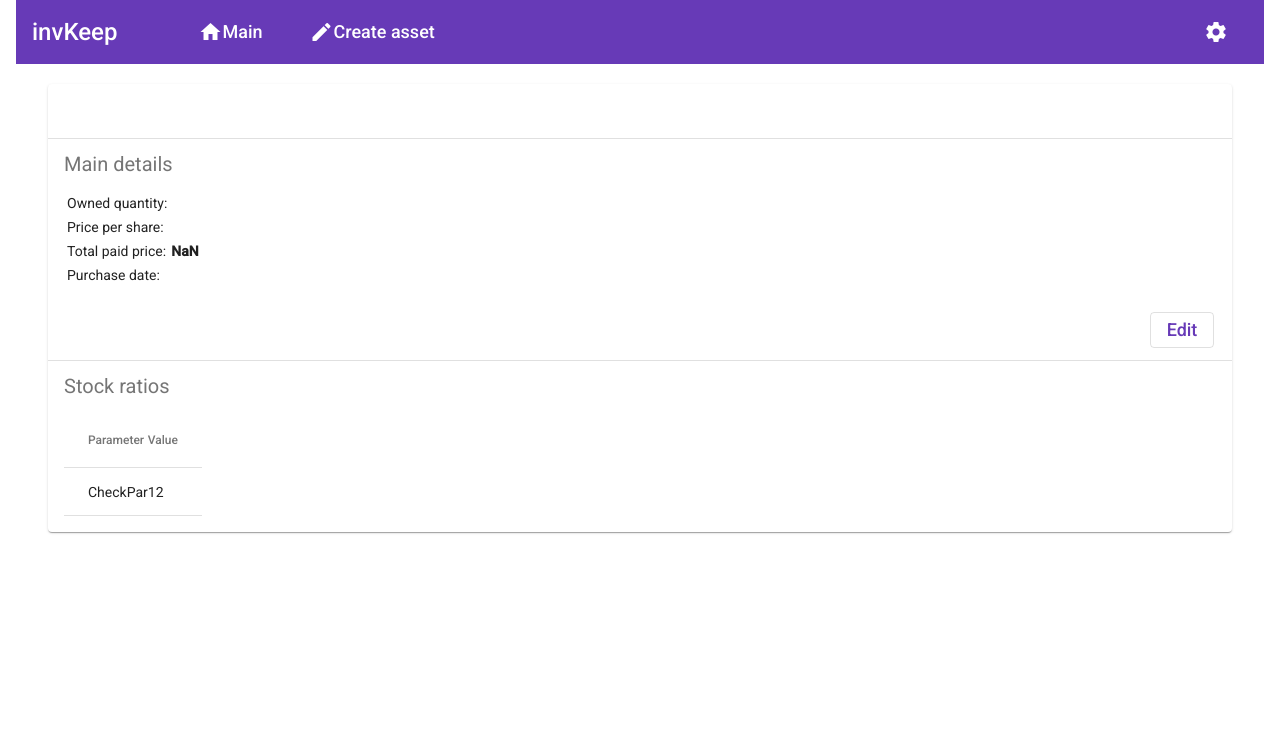
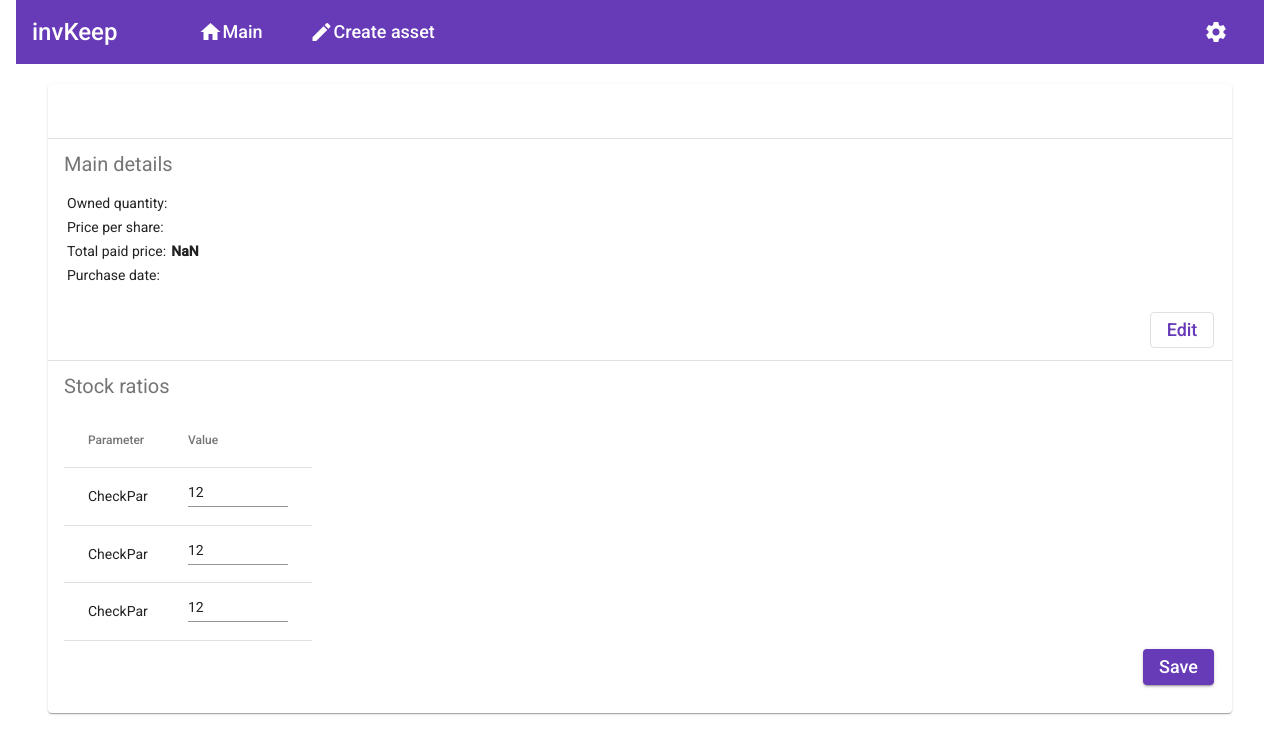
Before and after one commit to PPat93/invKeep, an Angular app in the folder invKeepFrontend/: page /details/1 in a window 1280 px wide. Shown: the top 754 px of the page. Built offline with nearby package versions, Linux system fonts and the light colour scheme.

Commit message:
v0.05.01 - add save button, some table styiling, create inputs for ratios, first attempt to data save

```diff
--- a/invKeepFrontend/src/app/assetComponents/asset-details/asset-details.component.html
+++ b/invKeepFrontend/src/app/assetComponents/asset-details/asset-details.component.html
@@ -1,4 +1,4 @@
-<mat-card>
+<mat-card xmlns="http://www.w3.org/1999/html">
   <mat-card-title>
     <span id="name">{{assetMainDetails.assetName}}</span>
     <span id="symbol">{{assetMainDetails.assetSymbol}}</span>
@@ -37,61 +37,69 @@
     Stock ratios
   </mat-card-subtitle>
   <mat-card-content>
-    <ng-form ngForm #ratios class="asset-ratios-table">
+    <ng-form (submit)="saveDetailedRatios(ratiosInput)" ngForm #ratiosInput class="asset-ratios-table">
       <table mat-table [dataSource]="detailedAssetRatios">
         <ng-container matColumnDef="parameterName">
           <th mat-header-cell *matHeaderCellDef>Parameter</th>
-          <td mat-cell *matCellDef="let ratio"> {{ratio.parameterName}}</td>
+          <td class="parameter-name" mat-cell *matCellDef="let ratio"> {{ratio.parameterName}}</td>
         </ng-container>
         <ng-container matColumnDef="valueNum">
           <th mat-header-cell *matHeaderCellDef>Value</th>
-          <td mat-cell *matCellDef="let ratio">{{ratio.valueNum}}</td>
+          <td mat-cell *matCellDef="let ratio">
+            <mat-form-field class="parameter-value">
+              <input [ngModel]="ratio.valueNum" name="ratio.parameterName"matInput value="{{ratio.valueNum}}">
+            </mat-form-field>
+          </td>
         </ng-container>
         <tr mat-header-row *matHeaderRowDef="ratiosColumns"></tr>
         <tr mat-row *matRowDef="let row; columns: ratiosColumns"></tr>
-        <tr>
-          <td>EPS</td>
-        </tr>
-        <tr>
-          <td>P/E</td>
-        </tr>
-        <tr>
-          <td>PEG</td>
-        </tr>
-        <tr>
-          <td>CAPE</td>
-        </tr>
-        <tr>
-          <td>P/B</td>
-        </tr>
-        <tr>
-          <td>D/E</td>
-        </tr>
-        <tr>
-          <td>ROE</td>
-        </tr>
-        <tr>
-          <td>ROCE</td>
-        </tr>
-        <tr>
-          <td>Dividend Yield</td>
-        </tr>
-        <tr>
-          <td>DPR</td>
-        </tr>
-        <tr>
-          <td>P/S</td>
-        </tr>
-        <tr>
-          <td>Graham Number</td>
-        </tr>
-        <tr>
-          <td>EV/EBIT</td>
-        </tr>
-        <tr>
-          <td>EV/EBITDA</td>
-        </tr>
       </table>
+      <mat-card-actions>
+        <button mat-raised-button color="primary" type="submit">Save</button>
+      </mat-card-actions>
     </ng-form>
   </mat-card-content>
 </mat-card>
+
+<!--<&#45;&#45; <tr>-->
+<!--  <td>EPS</td>-->
+<!--</tr>-->
+<!--<tr>-->
+<!--  <td>P/E</td>-->
+<!--</tr>-->
+<!--<tr>-->
+<!--  <td>PEG</td>-->
+<!--</tr>-->
+<!--<tr>-->
+<!--  <td>CAPE</td>-->
+<!--</tr>-->
+<!--<tr>-->
+<!--  <td>P/B</td>-->
+<!--</tr>-->
+<!--<tr>-->
+<!--  <td>D/E</td>-->
+<!--</tr>-->
+<!--<tr>-->
+<!--  <td>ROE</td>-->
+<!--</tr>-->
+<!--<tr>-->
+<!--  <td>ROCE</td>-->
+<!--</tr>-->
+<!--<tr>-->
+<!--  <td>Dividend Yield</td>-->
+<!--</tr>-->
+<!--<tr>-->
+<!--  <td>DPR</td>-->
+<!--</tr>-->
+<!--<tr>-->
+<!--  <td>P/S</td>-->
+<!--</tr>-->
+<!--<tr>-->
+<!--  <td>Graham Number</td>-->
+<!--</tr>-->
+<!--<tr>-->
+<!--  <td>EV/EBIT</td>-->
+<!--</tr>-->
+<!--<tr>-->
+<!--  <td>EV/EBITDA</td>-->
+<!--</tr> -->
--- a/invKeepFrontend/src/app/assetComponents/asset-details/asset-details.component.scss
+++ b/invKeepFrontend/src/app/assetComponents/asset-details/asset-details.component.scss
@@ -17,7 +17,7 @@ mat-card-actions {
   height: 20px;
 }
 
-.edit {
+.edit, button {
   display: inline-block;
   float: right;
   margin-right: 10px !important;
@@ -37,3 +37,14 @@ mat-card-actions {
 .primary-values {
   font-weight: bold;
 }
+
+.parameter-name {
+  width: 100px;
+}
+.parameter-value {
+  width: 100px !important;
+}
+
+tr:hover {
+  background-color: #eeeaf1;
+}
--- a/invKeepFrontend/src/app/assetComponents/asset-details/asset-details.component.ts
+++ b/invKeepFrontend/src/app/assetComponents/asset-details/asset-details.component.ts
@@ -13,7 +13,10 @@ export class AssetDetailsComponent implements OnInit {
 
   assetId: string;
   assetMainDetails: AssetRecord;
-  detailedAssetRatios = [{parameterName: `CheckPar`, valueNum: 12}];
+  detailedAssetRatios = [{parameterName: `CheckPar`, valueNum: 12},
+    {parameterName: `CheckPar`, valueNum: 12},
+    {parameterName: `CheckPar`, valueNum: 12}
+  ];
   ratiosColumns: string[] = [`parameterName`, `valueNum`];
 
   constructor(public AssetService: AssetsService, public route: ActivatedRoute) {
@@ -36,7 +39,7 @@ export class AssetDetailsComponent implements OnInit {
   }
 
   saveDetailedRatios(detailedRatios) {
-    // this.detailedAssetRatios.id = this.assetMainDetails.id;
+    console.log(detailedRatios)
 
   }
 }
```
